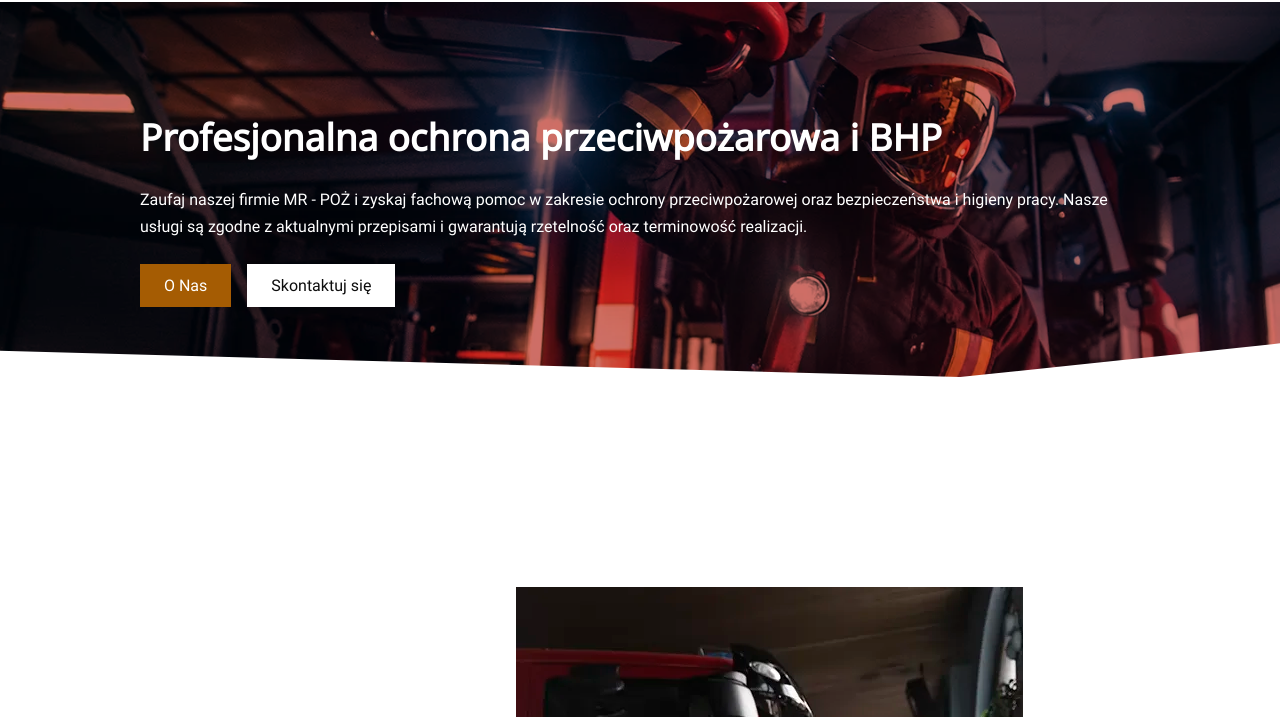
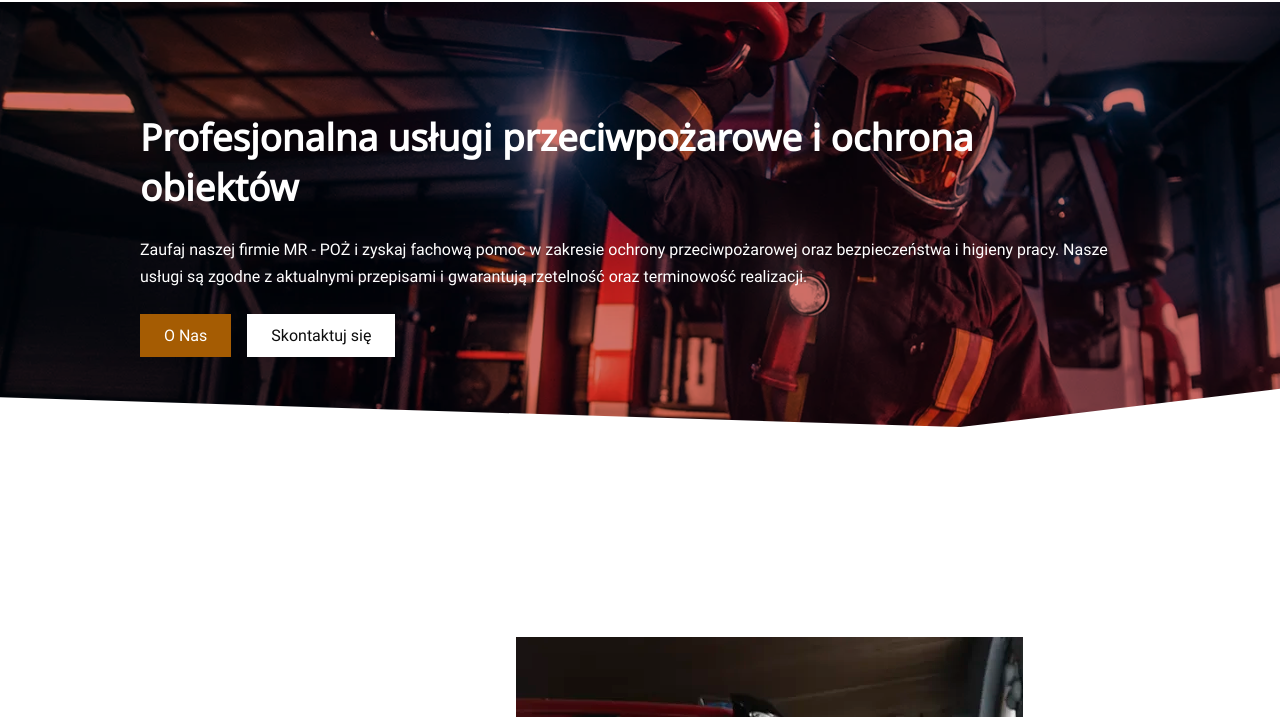
Before and after one commit to JerryWski/Fireman, an Astro site: page / in a window 1280 px wide. Shown: the part 83-800 px from the top of the page. Built offline with nearby package versions, Linux system fonts and the light colour scheme; Astro itself is replaced by a stand-in of ours.

Commit message:
polishing

```diff
--- a/src/components/HeroSection/HeroSection.astro
+++ b/src/components/HeroSection/HeroSection.astro
@@ -4,7 +4,7 @@ import HeadingsForSection from '../../layouts/HeadingsForSection.astro';
 
 <section class='welcome-container'>
   <div class='welcome-header'>
-    <HeadingsForSection heading="Profesjonalna ochrona przeciwpożarowa i BHP"/>
+    <HeadingsForSection heading="Profesjonalna usługi przeciwpożarowe i ochrona obiektów"/>
     <!-- <h1 class='welcome-title'>Profesjonalna ochrona przeciwpożarowa i BHP</h1> -->
     <p class='welcome-description'>
       Zaufaj naszej firmie MR - POŻ i zyskaj fachową pomoc w zakresie ochrony
```
